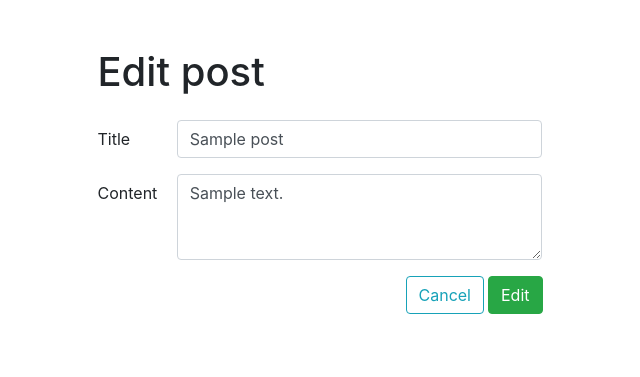
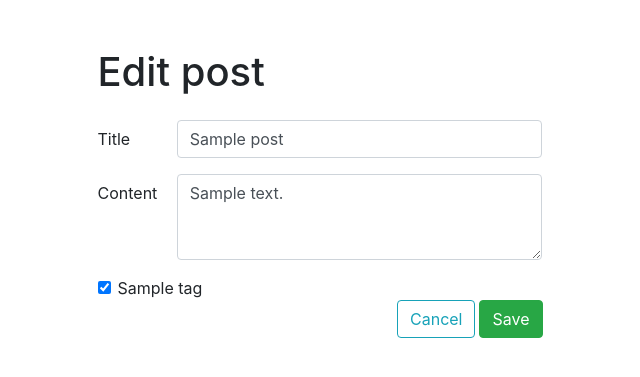
Before and after one commit to f-westergren/flask-blogly, a Flask app: page /posts/1/edit in a window 1280 px wide. Shown: the top 377 px of the page, without its empty margins (320-960 px from the left). Run offline with Flask 2, Linux system fonts and the light colour scheme; tables that the repository leaves empty hold one stand-in row (values such as "Sample post"); some libraries are stand-ins or nearby versions.

Commit message:
finished exercise

```diff
--- a/app.py
+++ b/app.py
@@ -2,12 +2,12 @@
 
 from flask import Flask, render_template, redirect, request
 from flask_debugtoolbar import DebugToolbarExtension
-from models import db, connect_db, User, Post
+from models import db, connect_db, User, Post, PostTag, Tag
 
 app = Flask(__name__)
 app.config['SQLALCHEMY_DATABASE_URI'] = 'postgresql:///blogly'
 app.config['SQLALCHEMY_TRACK_MODIFICATIONS'] = False
-# app.config['SQLALCHEMY_ECHO'] = True
+app.config['SQLALCHEMY_ECHO'] = True
 app.config['SECRET_KEY'] = 'folke'
 app.config['DEBUG_TB_INTERCEPT_REDIRECTS'] = False
 debug = DebugToolbarExtension(app)
@@ -100,8 +100,9 @@ def show_new_post_form(user_id):
     """Show new post form"""
 
     user = User.query.get_or_404(user_id)
+    tags = Tag.query.all()
 
-    return render_template('posts/new.html', user=user)
+    return render_template('posts/new.html', user=user, tags=tags)
 
 @app.route('/users/<int:user_id>/posts/new', methods=['POST'])
 def add_new_post(user_id):
@@ -109,8 +110,13 @@ def add_new_post(user_id):
 
     title = request.form.get('title')
     content = request.form.get('content')
+    tags = request.form.getlist('tags')
 
-    post = Post(title=title, content=content, author_id=user_id)
+    # Create a list with PostTags from selected tags
+
+    tag_list = [PostTag(tag_id=tag_id) for tag_id in tags]
+
+    post = Post(title=title, content=content, author_id=user_id, tags=tag_list)
 
     db.session.add(post)
     db.session.commit()
@@ -122,29 +128,91 @@ def show_post(post_id):
     """ Show blog post """
 
     post = Post.query.get_or_404(post_id)
+    tags = post.tags
 
-    return render_template('posts/post.html', post=post)
+    return render_template('posts/post.html', post=post, tags=tags)
 
-@app.route('/posts/<int:post_id>/edit')
-def show_edit_post(post_id):
-    """Show edit post page"""
+@app.route('/posts/<int:post_id>/edit', methods=['POST', 'GET'])
+def edit_post(post_id):
 
     post = Post.query.get_or_404(post_id)
-    print(post.title)
+    tags = Tag.query.all()
+    tag_ids = post.tag_ids
 
-    return render_template('posts/edit.html', post=post)
+    if request.method == 'POST':
+        title = request.form.get('title')
+        content = request.form.get('content')
+        tags = request.form.getlist('tags')
 
+        tag_list = [PostTag(post_id=post_id, tag_id=tag_id) for tag_id in tags]
 
+        post.title = title
+        post.content = content
+        PostTag.query.filter_by(post_id=post_id).delete()
+        db.session.commit()
+        post.tags = tag_list
+        db.session.commit()
 
-# @app.route('/posts/<int:post_id>/edit', methods=['POST'])
+        return redirect(f'/posts/{post_id}')
+    else:
+        return render_template('/posts/edit.html', post=post, tags=tags, tag_ids=tag_ids)
 
 @app.route('/posts/<int:post_id>/delete', methods=['POST'])
 def delete_post(post_id):
     """Delete user"""
 
     post = Post.query.get_or_404(post_id)
+    print(post_id)
 
+    PostTag.query.filter_by(post_id=post_id).delete()
     db.session.delete(post)
     db.session.commit()
 
     return redirect(f'/users')
+
+@app.route('/tags')
+def show_tags():
+    """Show tags"""
+
+    tags = Tag.query.all()
+
+    return render_template('tags/tags.html', tags=tags)
+
+@app.route('/tags/<int:tag_id>')
+def show_tag(tag_id):
+    """Show specific tag and its posts"""
+
+    tag = Tag.query.get_or_404(tag_id)
+    posts = tag.posts
+
+    return render_template('tags/tag.html', tag=tag, posts=posts)
+
+@app.route('/tags/new', methods=['POST', 'GET'])
+def add_tag():
+    """Add a tag"""
+    if request.method == 'POST':
+        name = request.form.get('name')
+        print('tag name', name)
+        tag = Tag(name=name)
+
+        db.session.add(tag)
+        db.session.commit()
+
+        return redirect('/tags')
+
+    return render_template('tags/new.html')
+
+@app.route('/tags/<int:tag_id>/edit', methods=['POST', 'GET'])
+def edit_tag(tag_id):
+    tag = Tag.query.get(tag_id)
+
+    if request.method == 'POST':
+        name = request.form.get('name')
+
+        tag.name = name
+        db.session.commit()
+        print('YES!')
+
+        return redirect(f'/tags/{tag_id}')
+
+    return render_template('tags/edit.html', tag=tag)
--- a/models.py
+++ b/models.py
@@ -31,14 +31,45 @@ class Post(db.Model):
     title = db.Column(db.Text, nullable=False)
     content = db.Column(db.Text, nullable=False)
     created_at = db.Column(db.DateTime, nullable=False, default=datetime.utcnow)
-    author_id = db.Column(db.Integer, db.ForeignKey('users.id'), nullable=False)
+    author_id = db.Column(db.Integer, db.ForeignKey('users.id'))
 
     author = db.relationship('User', backref='posts')
+    tags = db.relationship('PostTag', backref='post')
 
     def __repr__(self):
         p = self
         return f"<Post id={p.id} title={p.title} created_at={p.created_at} author_id={p.author_id}>"
 
+    @property
+    def tag_ids(self):
+        tag_ids = []
+        for tag in self.tags:
+            tag_ids.append(tag.tag_id)
+        return tag_ids
+
+
+class Tag(db.Model):
+    __tablename__ = 'tags'
+
+    id = db.Column(db.Integer, primary_key=True, autoincrement=True)
+    name = db.Column(db.Text, nullable=False, unique=True)
+
+    posts = db.relationship('PostTag', backref='tag')
+
+    def __repr__(self):
+        t = self
+        return f"<Tag id={t.id} name={t.name}>"
+
+
+class PostTag(db.Model):
+    __tablename__ = 'posttags'
+
+    post_id = db.Column(db.Integer, db.ForeignKey('posts.id'), primary_key=True)
+    tag_id = db.Column(db.Integer, db.ForeignKey('tags.id'), primary_key=True)
+
+    def __repr__(self):
+        pt = self
+        return f"<PostTag post_id={pt.post_id} tag_id={pt.tag_id}>"
 
 def connect_db(app):
     db.app = app
--- a/templates/posts/edit.html
+++ b/templates/posts/edit.html
@@ -3,7 +3,7 @@
 {% block content %}
 <div class=col-5>
   <h1 class="mb-4">Edit post</h1>
-  <form action='/users/{{post.author.id}}/posts/new' method='POST'>
+  <form action='/posts/{{post.id}}/edit' method='POST'>
     <div class="form-group row">
       <label for="title" class="col-sm-2 col-form-label">Title</label>
       <div class="col-sm-10">
@@ -16,7 +16,14 @@
         <textarea class="form-control" id="content" name="content" rows="3">{{post.content}}</textarea>
       </div>
     </div>
-    <button type="submit" class="btn btn-success float-right ml-1">Edit</button>
+    {% for tag in tags %}
+      <div class="form-check">
+        <input class="form-check-input" type="checkbox" id="{{tag.tag_id}}" name="tags" value="{{tag.id}}"
+        {% for id in tag_ids %} {% if id == tag.id %} checked {% endif %} {% endfor %}>
+        <label class="form-check-label" for="tags">{{tag.name}}</label>
+      </div>
+  {% endfor %}
+    <button type="submit" class="btn btn-success float-right ml-1">Save</button>
   </form>
   <a href='/users/{{post.author.id}}'><button class="btn btn-outline-info float-right ">Cancel</button></a>
 </div>
--- a/templates/posts/new.html
+++ b/templates/posts/new.html
@@ -16,6 +16,12 @@
         <textarea class="form-control" id="content" name="content" rows="3"></textarea>
       </div>
     </div>
+    {% for tag in tags %}
+    <div class="form-check">
+      <input class="form-check-input" type="checkbox" id="{{tag.tag_id}}" name="tags" value="{{tag.id}}">
+      <label class="form-check-label" for="tags">{{tag.name}}</label>
+    </div>
+  {% endfor %}
     <button type="submit" class="btn btn-success float-right ml-1">Add</button>
   </form>
   <a href='/users/{{user.id}}'><button class="btn btn-info float-right ">Cancel</button></a>
```
Also changed, not shown: seed.py (+31 -8 lines), templates/posts/post.html (+7 -2 lines), templates/tags/edit.html (added, +17 -0 lines), templates/tags/new.html (added, +17 -0 lines), templates/tags/tag.html (added, +18 -0 lines), templates/tags/tags.html (added, +14 -0 lines), test_flask.py (+43 -13 lines).
